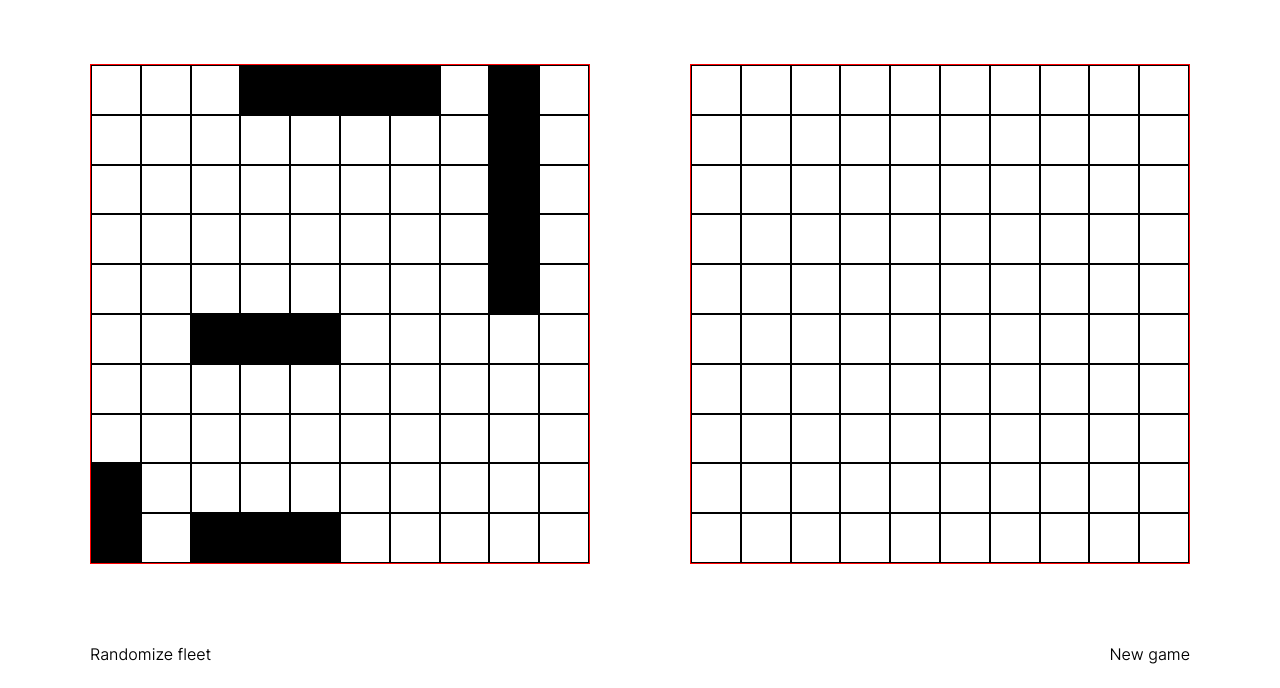
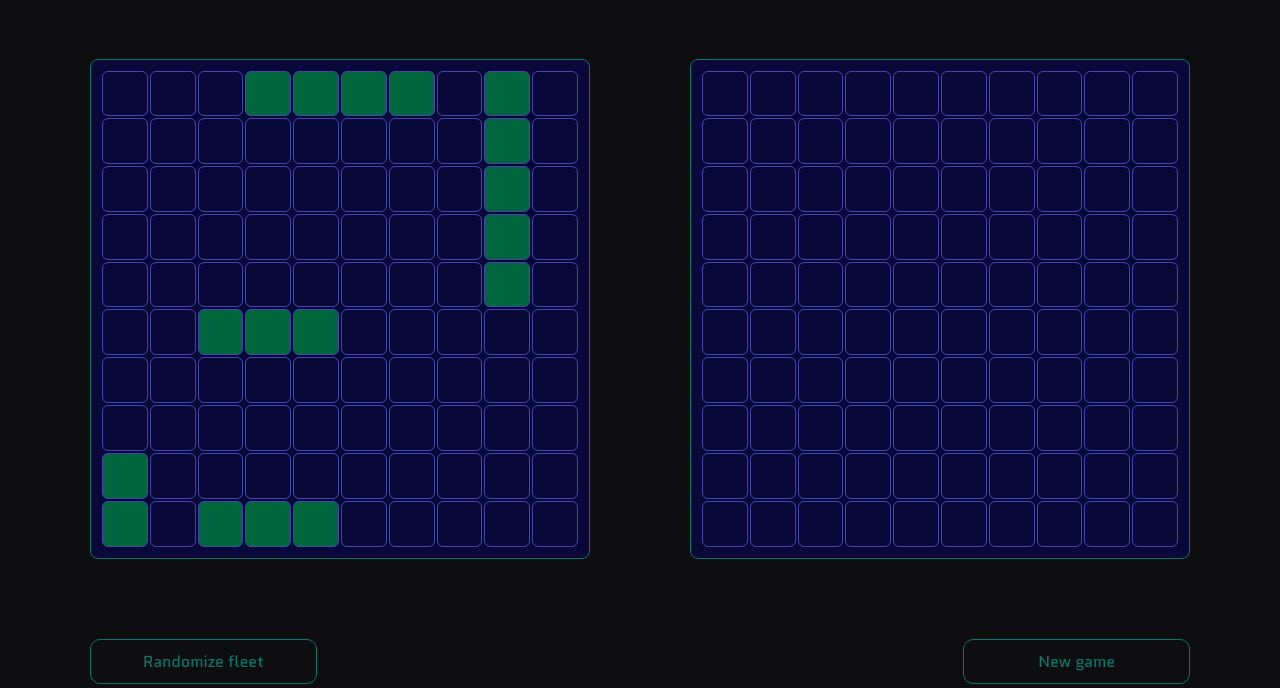
Before and after one commit to ttnluong/odin-battleship, a website built with webpack: page src/template.html in a window 1280 px wide. Shown: the part 112-800 px from the top of the page. Built offline with nearby package versions, Linux system fonts and the light colour scheme.

Commit message:
Add setup for styling

```diff
--- a/src/styles.css
+++ b/src/styles.css
@@ -13,10 +13,13 @@
 ====================================================== */
 
 :root {
-  --c-accent-red: hsl(4, 85%, 63%);
-  --c-accent-orange: hsl(40, 100%, 49%);
-  --c-accent-lime: hsl(84, 54%, 46%);
-  --c-accent-blue: hsl(216, 81%, 60%);
+  --c-green-blue: hsl(180, 89%, 30%);
+  --c-green-cadmium: hsl(171, 86%, 25%);
+  --c-green-teal: hsl(180, 100%, 25%);
+  --c-green-shamrock: hsl(156, 100%, 20%);
+
+  --c-background: hsl(240, 10%, 6%);
+  --c-foreground: hsl(240, 73%, 13%);
 }
 
 /* NORMALISE
@@ -74,8 +77,10 @@ body {
   display: grid;
   place-items: center;
   height: 100vh;
-  font-family: "Inter Variable";
+  font-family: "Quantico";
   font-weight: 350;
+  color: var(--c-green-cadmium);
+  background-color: var(--c-background);
 }
 
 .container {
@@ -116,7 +121,30 @@ body {
   grid-template-columns: repeat(10, 1fr);
   width: 500px;
   height: 500px;
-  border: 1px solid red;
+  padding: 10px;
+  border: 0.5px solid var(--c-green-cadmium);
+  border-radius: 8px;
+  background-color: var(--c-foreground);
+}
+
+.square {
+  margin: 1px;
+  border: 0.5px solid color-mix(in hsl shorter hue, var(--c-foreground), white 40%);
+  border-radius: 6px;
+}
+
+.ship {
+  background-color: var(--c-green-shamrock);
+}
+
+.hit {
+  border: 0.5px solid color-mix(in hsl shorter hue, hsl(0, 69%, 30%), white 40%);
+  background-color: hsl(0, 69%, 30%);
+}
+
+.miss {
+  background: radial-gradient(circle, var(--c-foreground) 6px, transparent 6.5px);
+  background-color: black;
 }
 
 
@@ -124,26 +152,22 @@ body {
 ====================================================== */
 
 .footer {
-  display: flex;
+  display: grid;
+  grid-template: 1fr / 0.4fr 1fr 0.4fr;
   align-items: center;
   justify-content: space-between;
+  gap: 40px;
+}
+
+.btn {
+  padding: 10px 12px;
+  border: 0.5px solid var(--c-green-cadmium);
+  border-radius: 10px;
+}
+
+.newgame {
+  grid-column: 3;
 }
 
 /* SECTION
 ====================================================== */
-
-.square {
-  border: 1px solid black;
-}
-
-.ship {
-  background-color: black;
-}
-
-.hit {
-  background-color: red;
-}
-
-.miss {
-  background-color: darkcyan;
-}
--- a/src/template.html
+++ b/src/template.html
@@ -3,6 +3,7 @@
   <head>
     <meta charset="UTF-8" />
     <meta name="viewport" content="width=device-width, initial-scale=1.0" />
+    <link href="https://fonts.googleapis.com/css2?family=Quantico&display=swap" rel="stylesheet">
     <title>Battleship</title>
   </head>
   <body>
```
